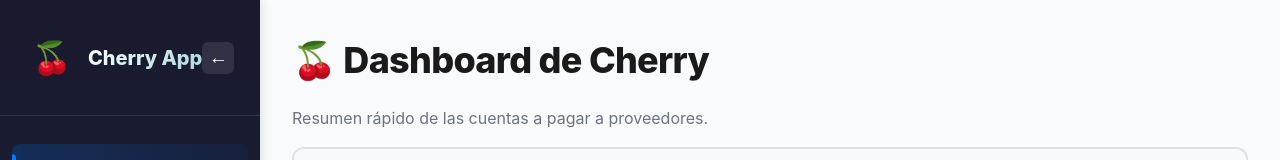
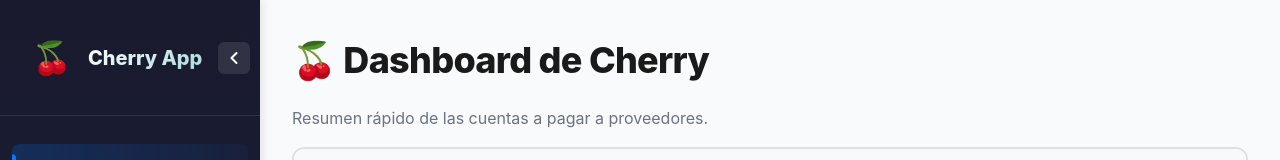
Before and after one commit to juandualibe/cherry-market-v2, a React (Vite) app: page / in a window 1280 px wide. Shown: the top 160 px of the page. Built offline with nearby package versions, Linux system fonts and the light colour scheme; no server answers; sample sign-in values are in the browser's storage.

Commit message:
Mejorar sidebar

```diff
--- a/src/components/Navegacion.jsx
+++ b/src/components/Navegacion.jsx
@@ -1,23 +1,19 @@
-// src/components/Navegacion.jsx
-
 import React, { useState, useEffect } from "react";
 import { NavLink } from "react-router-dom";
 import { useAuth } from "../hooks/useAuth";
 
 function Navegacion() {
-  const { user, logout } = useAuth(); // <-- AÑADE ESTA LÍNEA
+  const { user, logout } = useAuth();
   const [isCollapsed, setIsCollapsed] = useState(false);
   const [isMobileOpen, setIsMobileOpen] = useState(false);
 
-  // --- INICIO: Lógica para calcular iniciales ---
-  let avatarInitials = '?'; // Valor por defecto si el usuario no ha cargado
+  let avatarInitials = '?';
   if (user && user.nombre) {
     const words = user.nombre.split(' ');
     const firstInitial = words[0] ? words[0][0] : '';
     const lastInitial = words.length > 1 ? words[words.length - 1][0] : '';
     avatarInitials = (firstInitial + lastInitial).toUpperCase();
   }
-  // --- FIN: Lógica para calcular iniciales ---
 
   useEffect(() => {
     const handleResize = () => {
@@ -25,7 +21,6 @@ function Navegacion() {
         setIsMobileOpen(false);
       }
     };
-
     window.addEventListener("resize", handleResize);
     return () => window.removeEventListener("resize", handleResize);
   }, []);
@@ -67,14 +62,34 @@ function Navegacion() {
             <span className="logo-icon">🍒</span>
             {!isCollapsed && <span className="logo-text">Cherry App</span>}
           </div>
+
+          {/* --- ¡AQUÍ ESTÁ EL CAMBIO! --- */}
           <button
             className="sidebar-toggle"
             onClick={() => setIsCollapsed(!isCollapsed)}
             aria-label="Toggle sidebar"
             title={isCollapsed ? "Expandir menú" : "Contraer menú"}
           >
-            {isCollapsed ? "→" : "←"}
+            {/* Reemplazamos las flechas "←" y "→" por un SVG que rota */}
+            <svg
+              width="20"
+              height="20"
+              viewBox="0 0 24 24"
+              fill="none"
+              stroke="currentColor"
+              strokeWidth="2.5"
+              strokeLinecap="round"
+              strokeLinejoin="round"
+              style={{
+                transition: "transform 0.2s ease-in-out",
+                transform: isCollapsed ? "rotate(180deg)" : "rotate(0deg)",
+              }}
+            >
+              <path d="M15 18l-6-6 6-6" />
+            </svg>
           </button>
+          {/* --- FIN DEL CAMBIO --- */}
+
         </div>
 
         <nav className="sidebar-nav">
@@ -123,7 +138,6 @@ function Navegacion() {
             {!isCollapsed && <span className="nav-text">Verdulería</span>}
           </NavLink>
 
-          {/* --- 1. AQUÍ ESTÁ EL LINK A PRODUCTOS --- */}
           <NavLink
             to="/productos"
             className={({ isActive }) =>
@@ -146,8 +160,6 @@ function Navegacion() {
           </NavLink>
         </nav>
 
-
-
         <div className="sidebar-footer">
           <div className="user-info">
             <div className="user-avatar">{avatarInitials}</div>
@@ -159,10 +171,9 @@ function Navegacion() {
                 <div className="user-role">{user ? user.rol : "..."}</div>
               </div>
             )}
-
           </div>
         </div>
-        {/* --- ¡AQUÍ ESTÁ EL BOTÓN DE LOGOUT! --- */}       {" "}
+
         {!isCollapsed && (
           <button
             onClick={logout}
@@ -175,10 +186,9 @@ function Navegacion() {
               padding: "0.75rem",
             }}
           >
-                            Cerrar Sesión          {" "}
+            Cerrar Sesión
           </button>
         )}
-                    {/* --- FIN DEL BLOQUE AÑADIDO --- */}
       </aside>
     </>
   );
--- a/src/index.css
+++ b/src/index.css
@@ -689,6 +689,7 @@ p {
   border-bottom: 1px solid rgba(255, 255, 255, 0.1);
   min-height: 70px;
   position: relative;
+  flex-direction: row;
 }
 
 .sidebar-logo {
@@ -696,6 +697,17 @@ p {
   align-items: center;
   gap: var(--spacing-md);
   flex: 1;
+  transition: opacity var(--transition-base);
+}
+
+/* --- FIX 1: Ocultar Logo y Mostrar Botón Grande (COLAPSADO) --- */
+/* Ocultar el logo y el texto cuando el sidebar está colapsado */
+.sidebar.collapsed .sidebar-logo {
+  opacity: 0;
+  pointer-events: none;
+  width: 0;
+  overflow: hidden;
+  margin: 0;
 }
 
 .logo-icon {
@@ -713,11 +725,12 @@ p {
   background-clip: text;
 }
 
+/* BOTÓN DE DESPLEGAR/COLAPSAR */
 .sidebar-toggle {
   background: rgba(255, 255, 255, 0.1);
   border: none;
   color: white;
-  width: 32px;
+  width: 32px; /* Tamaño original para estado expandido */
   height: 32px;
   border-radius: var(--border-radius-sm);
   cursor: pointer;
@@ -729,6 +742,9 @@ p {
   justify-content: center;
   position: relative;
   z-index: 10;
+  /* Espacio en el estado expandido */
+  margin-left: var(--spacing-md);
+  transform: rotate(0deg);
 }
 
 .sidebar-toggle:hover {
@@ -740,25 +756,36 @@ p {
   transform: scale(0.95);
 }
 
+/* Ajustes para el estado COLAPSADO (el botón se convierte en el "logo") */
 .sidebar.collapsed .sidebar-header {
-  justify-content: center;
-  padding: var(--spacing-lg);
-}
-
-.sidebar.collapsed .sidebar-logo {
-  justify-content: center;
+  padding-top: var(--spacing-md);
+  padding-bottom: var(--spacing-md);
+  justify-content: center; /* Centra el botón */
+  min-height: 70px;
 }
 
 .sidebar.collapsed .sidebar-toggle {
-  position: absolute;
-  right: 50%;
-  transform: translateX(50%);
-  margin-top: 4rem;
+  /* Se convierte en el ícono grande centrado */
+  width: 48px;
+  height: 48px;
+  border-radius: 50%; /* Se vuelve circular */
+  background: var(--color-primary);
+  box-shadow: var(--shadow-sm);
+  font-size: 1.5rem;
+  margin: 0;
+  /* CLAVE: Voltear la flecha para indicar expansión (el JSX maneja la rotación) */
+  /* NO HAY ROTACIÓN AQUÍ EN CSS */
+  position: relative; /* Mantenerlo en el flujo y centrado por el padre */
+  right: auto;
 }
 
 .sidebar.collapsed .sidebar-toggle:hover {
-  transform: translateX(50%) scale(1.1);
+  background: var(--color-primary-dark);
+  /* Asegurar que solo escale, el JSX maneja la rotación de 180deg */
+  transform: scale(1.1);
 }
+/* --- FIN FIX 1 --- */
+
 
 .sidebar-nav {
   flex: 1;
@@ -1284,3 +1311,125 @@ body.mobile-menu-open {
     overflow: hidden !important;
   }
 }
+
+/* ========================================
+   FIXES FINALES (Integrados)
+   ========================================
+*/
+
+/* --- FIX 1: Botón de colapsar (Solución Final) --- */
+
+/* Modifica el .sidebar-toggle original para agregar margen a la derecha (expandido) */
+.sidebar-toggle {
+  background: rgba(255, 255, 255, 0.1);
+  border: none;
+  color: white;
+  width: 32px; /* Tamaño original para estado expandido */
+  height: 32px;
+  border-radius: var(--border-radius-sm);
+  cursor: pointer;
+  transition: all var(--transition-base);
+  flex-shrink: 0;
+  font-size: 1.2rem;
+  display: flex;
+  align-items: center;
+  justify-content: center;
+  position: relative;
+  z-index: 10;
+  /* Espacio en el estado expandido */
+  margin-left: var(--spacing-md);
+  transform: rotate(0deg);
+}
+
+.sidebar-toggle:hover {
+  background: rgba(255, 255, 255, 0.2);
+  transform: scale(1.1);
+}
+
+.sidebar-toggle:active {
+  transform: scale(0.95);
+}
+
+/* Ajustes para el estado COLAPSADO (el botón se convierte en el "logo") */
+.sidebar.collapsed .sidebar-header {
+  padding-top: var(--spacing-md);
+  padding-bottom: var(--spacing-md);
+  justify-content: center; /* Centra el botón */
+  min-height: 70px; /* Altura más baja y compacta */
+}
+
+/* Ocultar el logo y el texto cuando el sidebar está colapsado */
+.sidebar.collapsed .sidebar-logo {
+  opacity: 0;
+  pointer-events: none;
+  width: 0;
+  overflow: hidden;
+  margin: 0;
+}
+
+.sidebar.collapsed .sidebar-toggle {
+  /* Se convierte en el ícono grande centrado */
+  width: 48px;
+  height: 48px;
+  border-radius: 50%; /* Se vuelve circular */
+  background: var(--color-primary);
+  box-shadow: var(--shadow-sm);
+  font-size: 1.5rem;
+  margin: 0;
+  /* CLAVE: el JSX maneja la rotación a 180deg */
+  position: relative; /* Mantenerlo en el flujo y centrado por el padre */
+  right: auto;
+}
+
+.sidebar.collapsed .sidebar-toggle:hover {
+  background: var(--color-primary-dark);
+  /* Asegurar que solo escale, el JSX maneja la rotación */
+  transform: scale(1.1);
+}
+/* --- FIN FIX 1 --- */
+
+
+/* --- FIX 2: Centrado de íconos de navegación --- */
+.sidebar.collapsed .nav-item {
+  justify-content: center;
+  padding: var(--spacing-md) var(--spacing-xs); /* Ajusta padding horizontal */
+}
+
+.sidebar.collapsed .nav-icon {
+  width: auto;
+  font-size: 1.75rem;
+}
+/* --- FIN FIX 2 --- */
+
+
+/* --- FIX 3: Centrado del avatar (JD) en el footer --- */
+.sidebar.collapsed .sidebar-footer {
+  /* Centrar el contenido del footer */
+  display: flex;
+  flex-direction: column;
+  align-items: center;
+  justify-content: center;
+  padding: var(--spacing-lg) 0;
+}
+
+.sidebar.collapsed .user-info {
+  /* Eliminar padding y margen que impidan el centrado */
+  padding: 0;
+  margin: 0;
+}
+
+.sidebar.collapsed .user-avatar {
+  /* El avatar ya es flex, pero lo forzamos a centrarse en el espacio */
+  margin: 0 auto;
+}
+
+.sidebar.collapsed .user-details {
+  /* Asegurar que el texto del usuario se oculte correctamente */
+  display: none;
+}
+
+.sidebar.collapsed .sidebar-footer button {
+  /* Ocultar botón de cerrar sesión colapsado */
+  display: none;
+}
+/* --- FIN FIX 3 --- */
```
Lines whose indentation alone changed are shown as unchanged.
